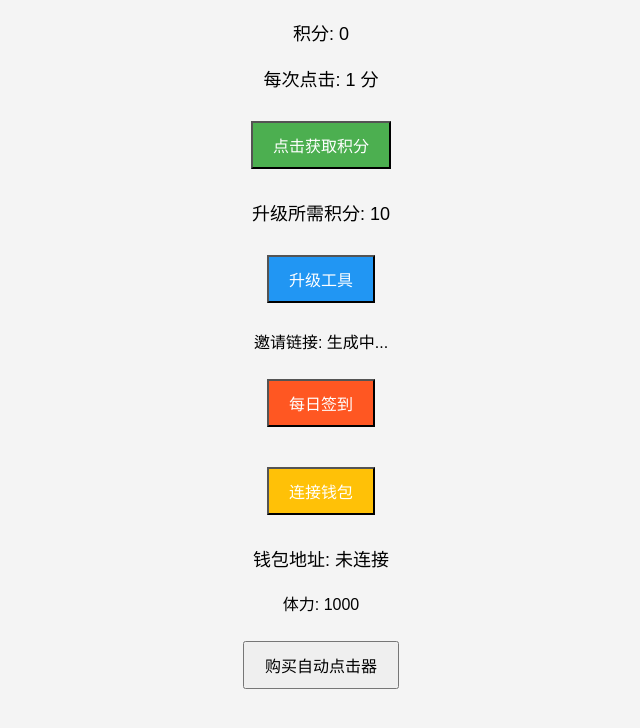
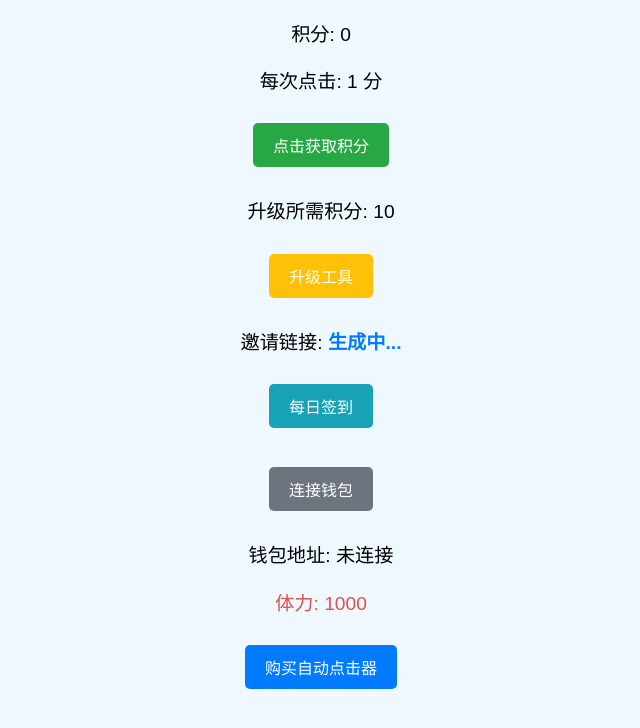
Before and after one commit to mumumusf/ClickMaster, a plain HTML site: page index.html in a window 1280 px wide. Shown: the part 70-798 px from the top of the page, without its empty margins (319-959 px from the left). Drawn offline with Linux system fonts and the light colour scheme.

Commit message:
Update styles.css

```diff
--- a/styles.css
+++ b/styles.css
@@ -1,62 +1,70 @@
-/* styles.css */
 body {
   font-family: Arial, sans-serif;
   text-align: center;
-    background-color: #f4f4f4;
+  background-color: #f0f8ff;
 }
 
 h1 {
   color: #333;
 }
 
-  button {
-    margin: 10px;
-    padding: 10px 20px;
-    font-size: 16px;
-    cursor: pointer;
-    transition: transform 0.1s, box-shadow 0.1s;
+p {
+  font-size: 1.2em;
 }
 
-  button:active {
-    transform: scale(0.95);
-    box-shadow: 0 4px 8px rgba(0, 0, 0, 0.2);
+button {
+  padding: 10px 20px;
+  margin: 10px;
+  border: none;
+  border-radius: 5px;
+  background-color: #007bff;
+  color: white;
+  font-size: 1em;
+  cursor: pointer;
+}
+
+button:hover {
+  background-color: #0056b3;
 }
 
 .click-button {
-    background-color: #4CAF50;
-    color: white;
+  background-color: #28a745;
+}
+
+.click-button:hover {
+  background-color: #218838;
 }
 
 .upgrade-button {
-    background-color: #2196F3;
-    color: white;
+  background-color: #ffc107;
+}
+
+.upgrade-button:hover {
+  background-color: #e0a800;
+}
+
+.connect-wallet-button {
+  background-color: #6c757d;
+}
+
+.connect-wallet-button:hover {
+  background-color: #5a6268;
 }
 
 .sign-in-button {
-    background-color: #FF5722;
-    color: white;
+  background-color: #17a2b8;
 }
 
-  .connect-wallet-button {
-    background-color: #FFC107;
-    color: white;
+.sign-in-button:hover {
+  background-color: #138496;
 }
 
-  #points, #clickValue, #upgradeCost, #signInMessage, #walletAddress {
-    margin: 20px;
-    font-size: 18px;
+#inviteLink {
+  font-weight: bold;
+  color: #007bff;
 }
 
-  @keyframes pointAnimation {
-    0% {
-      transform: scale(1);
+#stamina {
+  font-size: 1.2em;
+  color: #d9534f;
 }
-    50% {
-      transform: scale(1.2);
-      color: #FFD700;
-    }
-    100% {
-      transform: scale(1);
-      color: #333;
-    }
-  }
```
Lines whose indentation alone changed are shown as unchanged.
